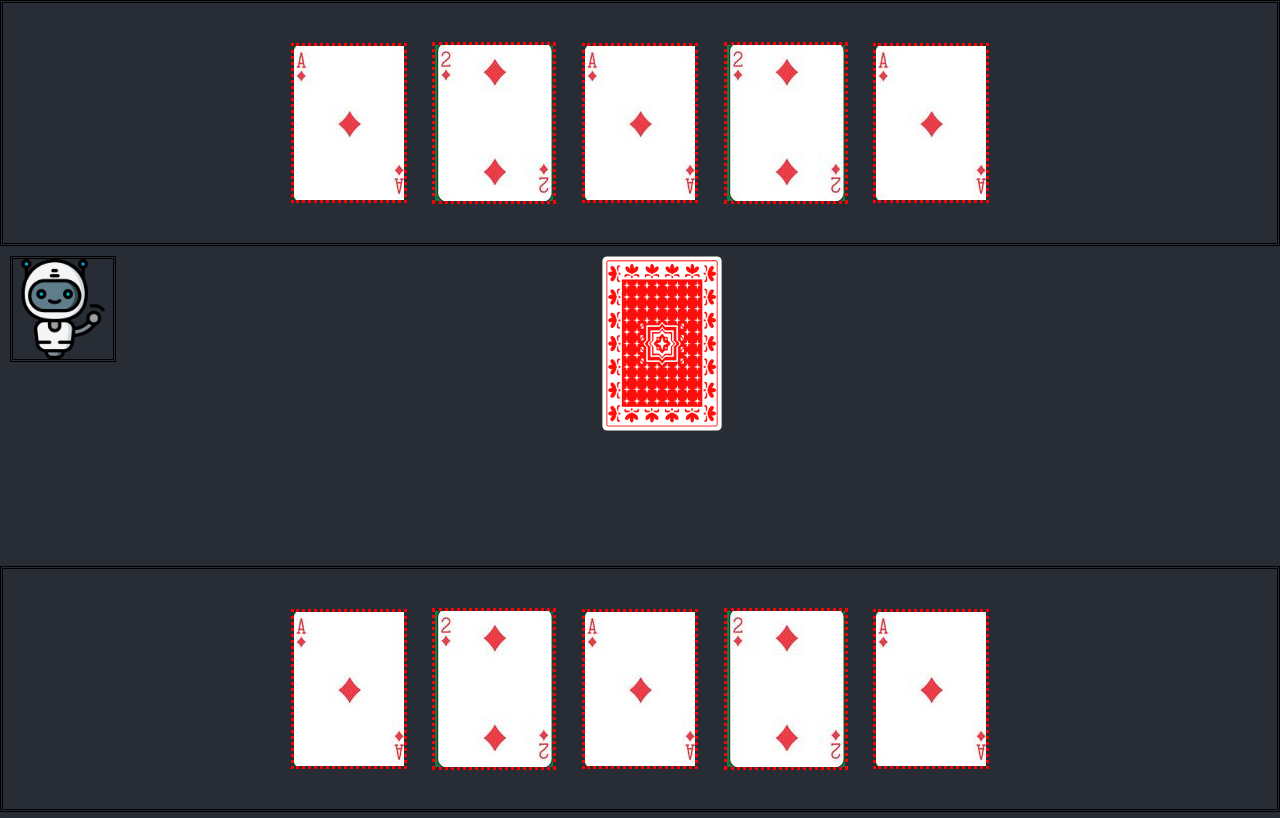
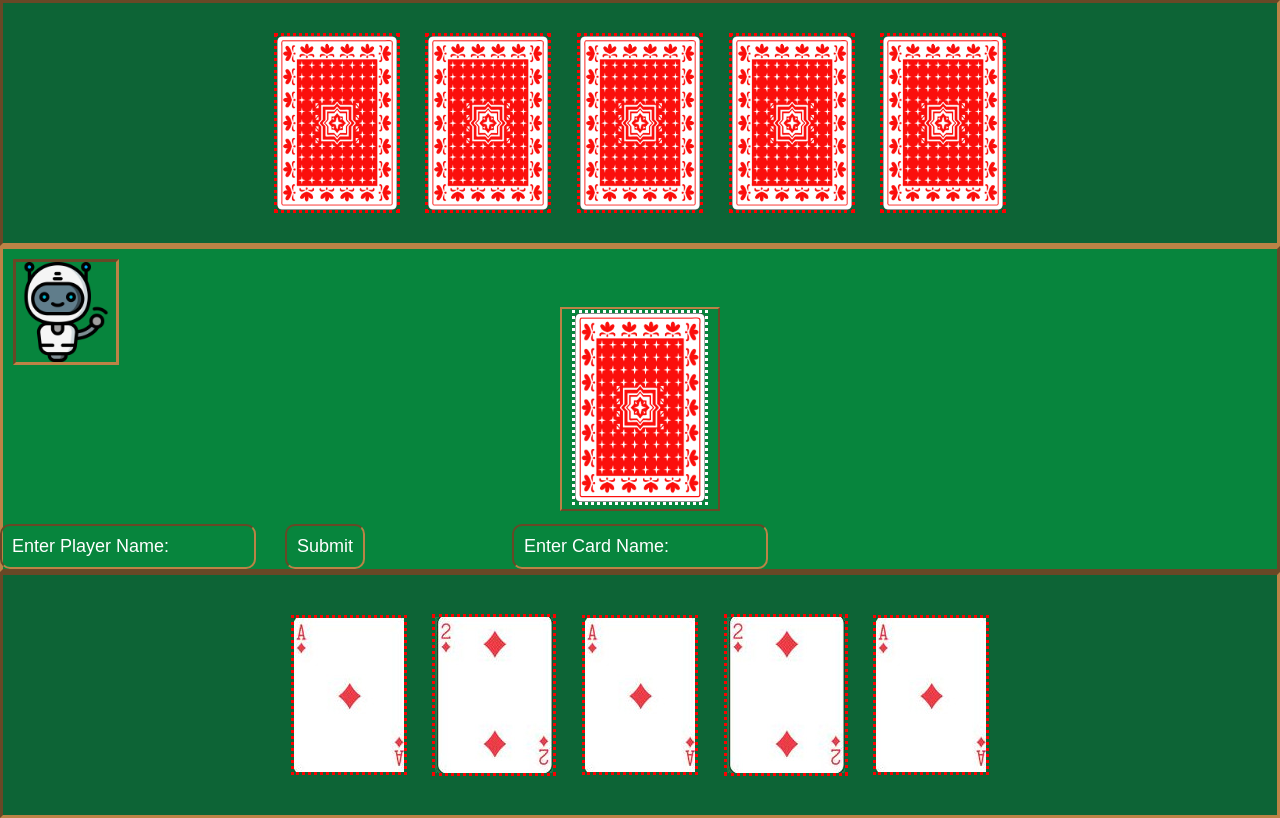
Before and after one commit to python-42/fast-fish, a React (Create React App) app in the folder fast-fish/: page / in a window 1280 px wide. Both pictures are taken after a click on the button "🐟 Start Fast Fish! 🎣". Built offline with nearby package versions, Linux system fonts and the light colour scheme.

Commit message:
implemented poker-esque UI elements, and implemented input boxes

```diff
--- a/fast-fish/src/App.css
+++ b/fast-fish/src/App.css
@@ -1,6 +1,12 @@
 .App {
   min-height: 100vh;
   font-size: calc(10px + 2vmin);
+  color: white;
+  display: flex;
+  align-self: center;
+  justify-self: center;
+}
+::placeholder {
   color: white;
 }
 .Rules,
@@ -19,6 +25,7 @@
 .Credits p {
   text-align: center;
 }
+.Credits a,
 .Credits a:visited {
   color: hotpink;
 }
@@ -33,18 +40,17 @@
   row-gap: 2vh;
   background-image: url(../public/logo512.png);
 }
-.Title #startButton {
+#startButton {
   box-shadow: 0px 5px #fff;
   color: #fff;
   background-color: #282c34;
   border-radius: 10px;
 }
-.Title #startButton:hover {
+#startButton:hover {
   background-color: #32353a;
   box-shadow: 0px 5px #fff;
-  font-style: italic;
 }
-.Title #startButton:active {
+#startButton:active {
   box-shadow: 0px 4px #fff;
   transform: translateY(5px);
 }
@@ -53,30 +59,51 @@
   min-height: 30vh;
   display: flex;
   flex-direction: row;
-  border-style: double;
+  border-style: inset;
   column-gap: 2vw;
   align-items: center;
   justify-content: center;
+  background-color: #0d6436;
+  border-color: #bc8346;
 }
 .BotHand img {
   border-style: dotted;
   border-color: red;
+  width: 120px;
 }
 .CenterBoard {
   min-height: 40vh;
   display: flex;
+  align-items: center;
+  justify-content: center;
+  background-color: #07853d;
+  border-color: #bc8346;
+  border-style: outset;
 }
 .CenterBoard .turn {
-  border-style: double;
   max-height: 100px;
   width: 100px;
   margin: 10px;
+  align-self: flex-start;
+  margin-right: auto;
+  border-color: #bc8346;
+  border-style: inset;
 }
 .CenterBoard #deckIcon {
+  width: 130px;
+  border-color: white;
+  border-style: dotted;
+}
+.CenterBoard #deckIcon:hover {
+  border-color: grey;
+}
+.CenterBoard #DrawCard {
+  min-height: 25vh;
   position: absolute;
-  margin-left: 47%;
-  padding-top: 10px;
-  width: 120px;
+  width: 160px;
+  background-color: transparent;
+  border-color: #bc8346;
+  border-style: outset;
 }
 .CenterBoard #turnIcon {
   width: 100px;
@@ -90,3 +117,28 @@
   border-color: green;
   transform: translateY(-4px);
 }
+.PlayerText,
+#Submit {
+  align-self: flex-end;
+  padding: 10px;
+  font-size: large;
+  background-color: transparent;
+  border-radius: 10px;
+  color: white;
+  border-color: #bc8346;
+  border-style: inset;
+}
+#Submit {
+  position: absolute;
+  left: 0;
+  color: white;
+  margin-left: 285px;
+}
+#CardSelection {
+  position: absolute;
+  right: 40vw;
+}
+#PlayerName {
+  left: 0;
+  position: absolute;
+}
--- a/fast-fish/src/App.js
+++ b/fast-fish/src/App.js
@@ -1,110 +1,8 @@
-import { useState } from "react";
+import Game from "./Game";
 import "./App.css";
 
-const Title = () => {
-  const [visiblity, setVisibility] = useState(false);
-  if (visiblity) {
-    return <div className="Title" style={{ display: "none" }}></div>;
-  }
-  return (
-    <div className="Title">
-      <div className="Rules">
-        <h3>Rules of Go Fish!</h3>
-        <hr />
-        <ul>
-          <li>Each player begins the game with five cards in their hand.</li>
-          <li>You match two cards of the same value to get a "book."</li>
-          <li>
-            If the player does not have the card, you draw one card and pass.
-          </li>
-          <li>The player with the most books wins!</li>
-        </ul>
-      </div>
-      <button
-        id="startButton"
-        type="button"
-        onClick={() => setVisibility(true)}
-      >
-        <h2 style={{ textDecorationLine: "underline" }}>
-          🐟 Start Fast Fish! 🎣
-        </h2>
-      </button>
-      <div className="Credits">
-        <p>
-          Credits:{" "}
-          <a
-            href="https://github.com/python-42/"
-            target="_blank"
-            rel="noreferrer"
-          >
-            Jake H.
-          </a>{" "}
-          and{" "}
-          <a
-            href="https://github.com/jagernet-ops"
-            target="_blank"
-            rel="noreferrer"
-          >
-            Michael S.
-          </a>
-        </p>
-      </div>
-    </div>
-  );
-};
-
-const BotHand = () => {
-  return (
-    <div className="BotHand">
-      <img src="./images/Ace_of_Diamonds.jpg" alt="Ace of Diamonds" />
-      <img src="./images/Two_of_Diamonds.jpg" alt="Two of Diamonds" />
-      <img src="./images/Ace_of_Diamonds.jpg" alt="Ace of Diamonds" />
-      <img src="./images/Two_of_Diamonds.jpg" alt="Two of Diamonds" />
-      <img src="./images/Ace_of_Diamonds.jpg" alt="Ace of Diamonds" />
-    </div>
-  );
-};
-
-const CenterInfo = () => {
-  return (
-    <div className="CenterBoard">
-      <div className="turn">
-        <img id="turnIcon" src="./images/bot_turn.png" alt="bot icon" />
-      </div>
-      <img id="deckIcon" src="./images/back.png" alt="Deck Icon" />
-    </div>
-  );
-};
-
-const PlayerHand = () => {
-  return (
-    <div className="PlayerHand">
-      <img src="./images/Ace_of_Diamonds.jpg" alt="Ace of Diamonds" />
-      <img src="./images/Two_of_Diamonds.jpg" alt="Two of Diamonds" />
-      <img src="./images/Ace_of_Diamonds.jpg" alt="Ace of Diamonds" />
-      <img src="./images/Two_of_Diamonds.jpg" alt="Two of Diamonds" />
-      <img src="./images/Ace_of_Diamonds.jpg" alt="Ace of Diamonds" />
-    </div>
-  );
-};
-
-const GameBoard = () => {
-  return (
-    <div className="GameBoard">
-      <BotHand />
-      <CenterInfo />
-      <PlayerHand />
-    </div>
-  );
-};
-
 const App = () => {
-  return (
-    <>
-      <Title />
-      <GameBoard />
-    </>
-  );
+  return <Game />;
 };
 
 export default App;
--- /dev/null
+++ b/fast-fish/src/BotHand.js
@@ -0,0 +1,20 @@
+import "./App.css";
+
+const BotHand = (numberOfCards = 5) => {
+  // let cards = [];
+  // for (let i = 0; i < numberOfCards; i++) {
+  //   cards.push("Apple");
+  // }
+  // return cards.map((card) => <div className="BotHand">{card}</div>);
+  return (
+    <div className="BotHand">
+      <img src="./images/back.png" alt="botcard" />
+      <img src="./images/back.png" alt="botcard" />
+      <img src="./images/back.png" alt="botcard" />
+      <img src="./images/back.png" alt="botcard" />
+      <img src="./images/back.png" alt="botcard" />
+    </div>
+  );
+};
+
+export default BotHand;
--- /dev/null
+++ b/fast-fish/src/CenterBoard.js
@@ -0,0 +1,23 @@
+import "./App.css";
+
+const assignName = () => {
+
+}
+
+const CenterBoard = () => {
+  return (
+    <div className="CenterBoard">
+      <div className="turn">
+        <img id="turnIcon" src="./images/bot_turn.png" alt="bot icon" />
+      </div>
+      <button type="button" id="DrawCard">
+        <img id="deckIcon" src="./images/back.png" alt="Deck Icon" />
+      </button>
+      <input id="PlayerName" className="PlayerText" type="text" placeholder="Enter Player Name: " />
+      <button id="Submit" type="button" onClick={assignName()}>Submit</button>
+      <input id="CardSelection" className="PlayerText" type="text" placeholder="Enter Card Name: " />
+    </div>
+  );
+};
+
+export default CenterBoard;
--- /dev/null
+++ b/fast-fish/src/Game.js
@@ -0,0 +1,60 @@
+import { useState } from "react";
+import GameBoard from "./GameBoard";
+import "./App.css";
+
+const Game = () => {
+  const [visiblity, setVisibility] = useState(false);
+  if (visiblity) {
+    return (
+      <div>
+        <GameBoard />
+      </div>
+    );
+  }
+  return (
+    <div className="Title">
+      <div className="Rules">
+        <h3>Rules of Go Fish!</h3>
+        <hr />
+        <ul>
+          <li>Each player begins the game with five cards in their hand.</li>
+          <li>You match two cards of the same value to get a "book."</li>
+          <li>
+            If the player does not have the card, you draw one card and pass.
+          </li>
+          <li>The player with the most books wins!</li>
+        </ul>
+      </div>
+      <div className="Credits">
+        <p>
+          Creators:{" "}
+          <a
+            href="https://github.com/python-42/"
+            target="_blank"
+            rel="noreferrer"
+          >
+            Jake H.
+          </a>{" "}
+          and{" "}
+          <a
+            href="https://github.com/jagernet-ops"
+            target="_blank"
+            rel="noreferrer"
+          >
+            Michael S.
+          </a>
+        </p>
+      </div>
+      <button
+        id="startButton"
+        type="button"
+        onClick={() => setVisibility(true)}>
+        <h2 style={{ textDecorationLine: "underline" }}>
+          🐟 Start Fast Fish! 🎣
+        </h2>
+      </button>
+    </div>
+  );
+};
+
+export default Game;
--- /dev/null
+++ b/fast-fish/src/GameBoard.js
@@ -0,0 +1,16 @@
+import PlayerHand from "./PlayerHand";
+import CenterBoard from "./CenterBoard";
+import BotHand from "./BotHand";
+import "./App.css";
+
+const GameBoard = () => {
+  return (
+    <div className="GameBoard">
+      <BotHand />
+      <CenterBoard />
+      <PlayerHand />
+    </div>
+  );
+};
+
+export default GameBoard;
--- /dev/null
+++ b/fast-fish/src/PlayerHand.js
@@ -0,0 +1,15 @@
+import "./App.css";
+
+const PlayerHand = () => {
+  return (
+    <div className="PlayerHand">
+      <img src="./images/Ace_of_Diamonds.jpg" alt="Ace of Diamonds" />
+      <img src="./images/Two_of_Diamonds.jpg" alt="Two of Diamonds" />
+      <img src="./images/Ace_of_Diamonds.jpg" alt="Ace of Diamonds" />
+      <img src="./images/Two_of_Diamonds.jpg" alt="Two of Diamonds" />
+      <img src="./images/Ace_of_Diamonds.jpg" alt="Ace of Diamonds" />
+    </div>
+  );
+};
+
+export default PlayerHand;
```
